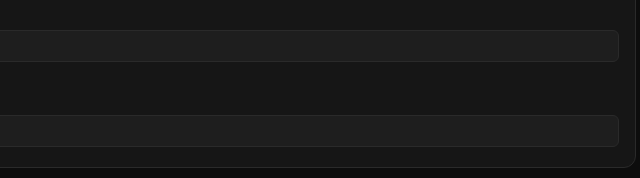
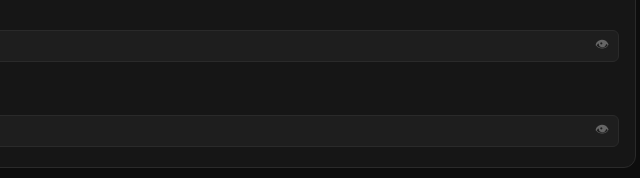
Before and after one commit to Codzelerate/homebridge-volvo-xc90, a website: page homebridge-ui/public/index.html in a window 1280 px wide. Shown: the part 212-390 px from the top of the page, 640-1280 px from the left. Drawn offline with Linux system fonts and the light colour scheme.

Commit message:
feat: mask VCC API Key and VIN with show/hide toggle

```diff
--- a/homebridge-ui/public/index.html
+++ b/homebridge-ui/public/index.html
@@ -349,6 +349,20 @@ textarea.field-input { resize: vertical; min-height: 66px; }
 }
 .save-hint { font-size: 12px; color: var(--text-3); display: flex; align-items: center; gap: 6px; }
 
+/* ── Masked input with reveal toggle ────────────────────────────────────── */
+.input-wrap { position: relative; display: flex; align-items: center; }
+.input-wrap .field-input { padding-right: 36px; }
+.reveal-btn {
+  position: absolute; right: 0;
+  width: 34px; height: 100%;
+  background: none; border: none;
+  color: var(--text-3); font-size: 14px;
+  cursor: pointer; display: flex; align-items: center; justify-content: center;
+  transition: color .15s;
+  border-radius: 0 var(--r-xs) var(--r-xs) 0;
+}
+.reveal-btn:hover { color: var(--text-2); }
+
 /* ── Utility ────────────────────────────────────────────────────────────── */
 .hidden { display: none !important; }
 code { font-family: 'SF Mono', ui-monospace, monospace; font-size: 11px; color: #88ccff; }
@@ -479,14 +493,20 @@ code { font-family: 'SF Mono', ui-monospace, monospace; font-size: 11px; color:
   </div>
   <div class="field">
     <div class="field-label">VCC API Key <span class="req">*</span></div>
-    <input class="field-input mono" id="cfgVccApiKey" type="text"
-      placeholder="Primary key from developer.volvocars.com" autocomplete="off">
+    <div class="input-wrap">
+      <input class="field-input mono" id="cfgVccApiKey" type="password"
+        placeholder="Primary key from developer.volvocars.com" autocomplete="off">
+      <button class="reveal-btn" onclick="toggleReveal('cfgVccApiKey', this)" type="button" title="Show / hide">👁</button>
+    </div>
     <div class="field-hint">Found in your app on <a href="https://developer.volvocars.com" target="_blank">developer.volvocars.com</a></div>
   </div>
   <div class="field">
     <div class="field-label">VIN <span class="req">*</span></div>
-    <input class="field-input mono" id="cfgVin" type="text" maxlength="17"
-      placeholder="17-character Vehicle Identification Number" autocomplete="off" oninput="vinCheck()">
+    <div class="input-wrap">
+      <input class="field-input mono" id="cfgVin" type="password" maxlength="17"
+        placeholder="17-character Vehicle Identification Number" autocomplete="off" oninput="vinCheck()">
+      <button class="reveal-btn" onclick="toggleReveal('cfgVin', this)" type="button" title="Show / hide">👁</button>
+    </div>
     <div class="field-hint" id="vinHint"></div>
   </div>
 </div>
@@ -1124,6 +1144,14 @@ async function saveConfig() {
   }
 }
 
+/* ── Reveal toggle ───────────────────────────────────────────────────────── */
+function toggleReveal(id, btn) {
+  const el = g(id);
+  const showing = el.type === 'text';
+  el.type = showing ? 'password' : 'text';
+  btn.textContent = showing ? '👁' : '🙈';
+}
+
 // Watch text/number inputs for dirty state
 document.addEventListener('input', e => {
   const watched = ['cfgName','cfgVccApiKey','cfgVin','cfgLat','cfgLon',
```
